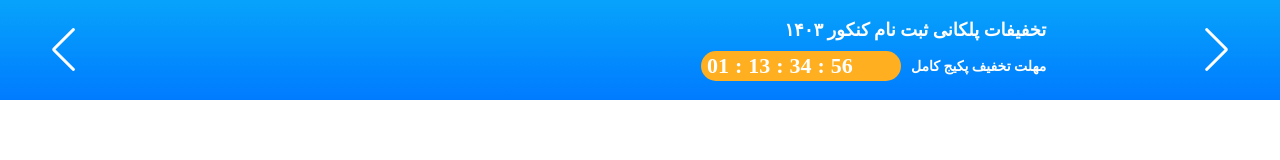
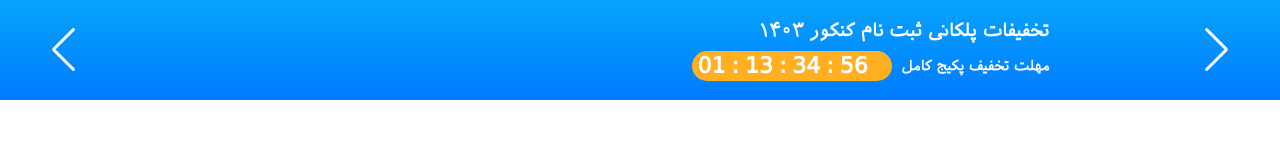
Before and after one commit to pouya-mirzaei/classino-landing-page, a website: page index.html in a window 1280 px wide. Drawn offline with Linux system fonts and the light colour scheme; files whose address does not match are found by name.

Commit message:
fixed fonts bug

```diff
--- a/sass/base/_fonts.scss
+++ b/sass/base/_fonts.scss
@@ -1,11 +1,11 @@
 @font-face {
-    font-family: "Yekan";
-    src: local("B Yekan"), url("fonts/B_Yekan/B_Yeakn.ttf") format("ttf");
-    font-display: swap;
+  font-family: "iranSans";
+  src: local("a Iranian Sans"), url("fonts/iransans//IraniSans.ttf"), format("ttf");
+  font-display: swap;
 }
 
 @font-face {
-    font-family: "iranSans";
-    src: local("Iran Sans"), url("fonts/iransans/iransans.ttf") format("ttf");
-    font-display: swap;
+  font-family: "Yekan";
+  src: local("B Yekan"), url("fonts/B_Yekan/B_Yeakn.ttf") format("ttf");
+  font-display: swap;
 }
--- a/sass/main.scss
+++ b/sass/main.scss
@@ -1,8 +1,8 @@
 @import "abstracts/variables";
 @import "abstracts/mixin";
 
+@import "base/fonts";
 @import "base/base";
-@import "base/fonts";
 @import "base/typography";
 @import "base/utilities";
 @import "base/animations";
```
Also changed, not shown: css/styles.css.
